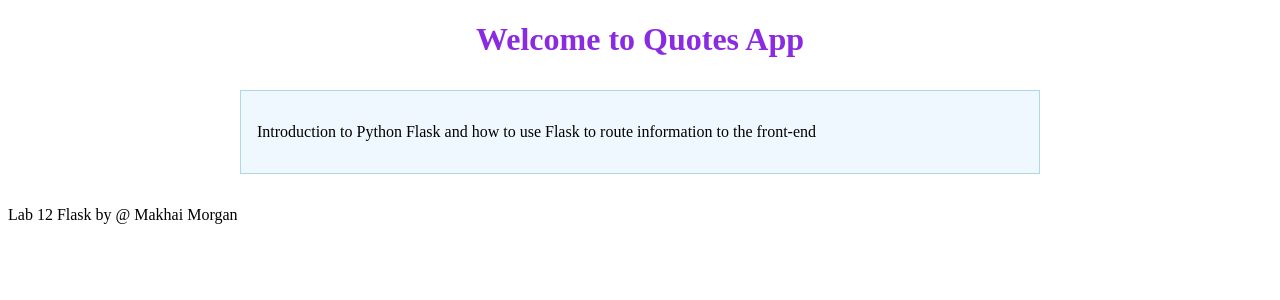
After one commit to khaimorgz21/ET721_FALL2025, a Flask app: template lab12_flask/templates/quotes.html in a window 1280 px wide. The commit adds this page. Shown: the top 300 px of the page. Run offline with Flask 3, Linux system fonts and the light colour scheme; the template is opened without the code that fills it, so the values that code supplies are empty.

Commit message:
flask app

```diff
--- a/lab12_flask/app.py
+++ b/lab12_flask/app.py
@@ -3,7 +3,7 @@ Makhai Morgan
 Oct 27, 2025
 lab 12, introduction to Flask
 """
-from flask import Flask,    render_template, url_for
+from flask import Flask,    render_template, url_for, redirect
 
 """
 create an object 'app' from the Flask module.
@@ -15,15 +15,22 @@ app = Flask(__name__)
 #'route' decorator is used to access the root URL
 @app.route('/')
 def index():
-    return render_template("index.html")
+    name = "Makhai Morgan"
+    fruits = ["apple", "kiwi", 'orange']
+    checkfruit = 'pineapple'
+    return render_template("index.html", username = name, fruits_list = fruits, c = checkfruit)
 
 @app.route('/about')
 def about():
-    return '<h1>About us</h1>'
+    return render_template("about.html")
 
 @app.route('/quotes')
 def quotes():
-    return '<h1>Quotes</h1>'
+    return render_template("quotes.html")
+
+@app.route('/login')
+def login():
+    return redirect(url_for('index'))
 
 # set the 'app' to run if you execute the file directly(not when it is imported)
 if __name__ == "__main__":
--- a/lab12_flask/static/style.css
+++ b/lab12_flask/static/style.css
@@ -1,4 +1,8 @@
 *{box-sizing: border-box;}
+img{
+    width: 100%;
+    display: block;
+}
 .title{
     text-align: center;
     color: blueviolet;
@@ -13,3 +17,22 @@
     overflow: hidden;
     box-shadow: 1px 1px 5px gray;
 }
+
+.maincontainer{
+    width: 800px;
+    margin: 2rem auto;
+    background-color: aliceblue;
+    padding: 1rem;
+    border: solid 1px lightblue;
+}
+
+/* CARD */
+.card{
+    width: 200px;
+    height: 300px;
+    border: solid 1px gray;
+    overflow: hidden;
+}
+.card:hover{
+    border: dotted2px blueviolet;
+}
--- /dev/null
+++ b/lab12_flask/templates/about.html
@@ -0,0 +1,6 @@
+{% extends "base.html" %}
+{%block title%}About us {%endblock%}
+{%block msg%} <b>Python Flask</b>
+{%block content%}
+    <p>Introduction to Python Flask and how to use Flask to route information to the front-end</p>
+{%endblock%}
--- /dev/null
+++ b/lab12_flask/templates/base.html
@@ -0,0 +1,20 @@
+<!DOCTYPE html>
+<html lang="en">
+<head>
+    <meta charset="UTF-8">
+    <meta name="viewport" content="width=device-width, initial-scale=1.0">
+    <title>{%block title%}My base page {%endblock%}</title>
+    <link rel="stylesheet" href="{{url_for('static', filename='style.css')}}"
+</head>
+<body>
+    <header class="title">
+        <h1>Welcome to {%block msg%} ... {%endblock%}</h1>
+    </header>
+
+    <main class="maincontainer">
+        {%block content%} content {%endblock%}
+    </main>
+
+    <footer><p>Lab 12 Flask by @ Makhai Morgan</p>
+</body>
+</html>
--- /dev/null
+++ b/lab12_flask/templates/product.html
@@ -0,0 +1,5 @@
+<section class="card">
+    <img src="{%block image %} {%endblock%}" alt="image of a mountain">
+    <h2>{%block imagetitle} {%endblock}</h2>
+    <p>{%block cardinfo%} {%endblock%}</p>
+</section>
--- /dev/null
+++ b/lab12_flask/templates/quotes.html
@@ -0,0 +1,6 @@
+{% extends "base.html" %}
+{%block title%}About us {%endblock%}
+{%block msg%} <b>Quotes App</b> {%endblock%}
+{%block content%}
+    <p>Introduction to Python Flask and how to use Flask to route information to the front-end</p>
+{%endblock%}
```
Also changed, not shown: lab12_flask/templates/index.html (+23 -2 lines), 1 other file.
